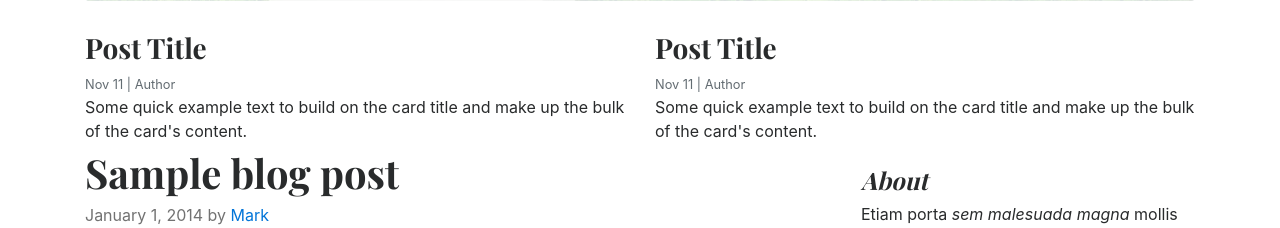
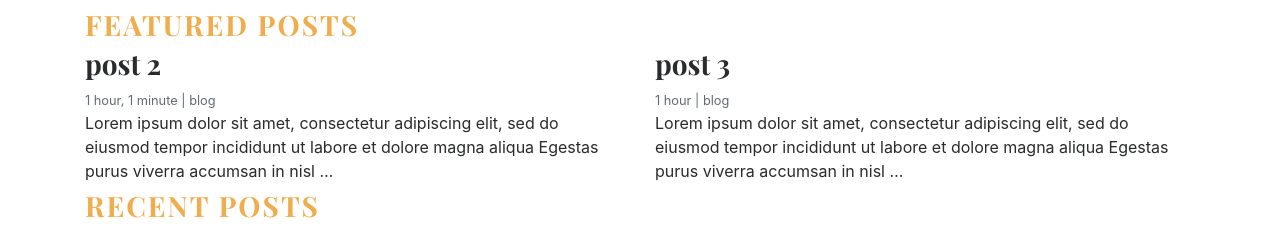
Before and after one commit to amirhosseinpq021/blog, a Django app: page / in a window 1280 px wide. Shown: the part 470-698 px from the top of the page. Run offline with Django 5.2, Linux system fonts and the light colour scheme; data comes from the database, SQL or seed files in the repository; both versions use the stored data as it was after the commit.

Commit message:
add categories and add features post and recent posts tp home page

```diff
--- a/config/views.py
+++ b/config/views.py
@@ -1,6 +1,8 @@
 from django.shortcuts import redirect, render
 
-# from blogs.models import Blog, Category
+from blogs.models import Blog, Category
+
+
 # from assignments.models import About
 # from .forms import RegistrationForm
 # from django.contrib.auth.forms import AuthenticationForm
@@ -8,4 +10,12 @@ from django.shortcuts import redirect, render
 
 
 def home(request):
-    return render(request, 'home.html',)
+    categories = Category.objects.all()
+    featured_posts = Blog.objects.filter(is_featured=True, status='Published').order_by('updated_at')
+    posts = Blog.objects.filter(is_featured=False, status='Published')
+    context = {
+        'categories': categories,
+        'featured_posts': featured_posts,
+        'posts': posts
+    }
+    return render(request, 'home.html', context)
--- a/templates/home.html
+++ b/templates/home.html
@@ -28,75 +28,78 @@
 
     <div class="nav-scroller py-1 mb-2">
         <nav class="nav d-flex justify-content-between">
-          <a class="p-2 text-muted" href="#">World</a>
-          <a class="p-2 text-muted" href="#">U.S.</a>
-          <a class="p-2 text-muted" href="#">Technology</a>
-          <a class="p-2 text-muted" href="#">Design</a>
-          <a class="p-2 text-muted" href="#">Culture</a>
-          <a class="p-2 text-muted" href="#">Business</a>
-          <a class="p-2 text-muted" href="#">Politics</a>
-          <a class="p-2 text-muted" href="#">Opinion</a>
-          <a class="p-2 text-muted" href="#">Science</a>
-          <a class="p-2 text-muted" href="#">Health</a>
-          <a class="p-2 text-muted" href="#">Style</a>
-          <a class="p-2 text-muted" href="#">Travel</a>
+            {% for cat in categories %}
+                <a class="p-2 text-muted" href="#">{{ cat.category_name }}</a>
+            {% endfor %}
         </nav>
     </div>
 
 
-
-<div class="jumbotron p-3 p-md-5 text-white rounded bg-dark" style="background-image: url({% static 'images/cricket.jpg' %});background-blend-mode: overlay;background-size:cover;">
+    <!--featured post main-->
+    {% for post in featured_posts %}
+        {% if forloop.first %}
+            <div class="jumbotron p-3 p-md-5 text-white rounded bg-dark"
+                 style="background-image: url({{ post.featured_image.url }});background-blend-mode: overlay;background-size:cover;">
                 <div class="col-md-8 px-0">
-      <h1 class="display-4 font-italic">Title of a longer featured blog post</h1>
-      <p class="lead my-3">Multiple lines of text that form the lede, informing new readers quickly and efficiently about what's most interesting in this post's contents.</p>
+                    <h1 class="display-4 font-italic">{{ post.title }}</h1>
+                    <p class="lead my-3">{{ post.short_description | truncatewords:25 }}</p>
                     <p class="lead mb-0"><a href="#" class="text-white font-weight-bold">Continue reading...</a></p>
                 </div>
             </div>
+        {% endif %}
+    {% endfor %}
 
+    <!--featured post-->
+    <h3 class="text-uppercase text-warning" style="letter-spacing: 2px;">Featured Posts</h3>
         <div class="row mb-2">
+            {% for post in featured_posts %}
+                {% if not forloop.first %}
                     <div class="col-md-6">
-      <div class="card border-0" >
+                        <div class="card border-0">
                             <div class="card-body">
-          <h3>Post Title</h3>
-          <small class="mb-1 text-muted">Nov 11 | Author</small>
-          <p class="card-text">Some quick example text to build on the card title and make up the bulk of the card's content.</p>
+                                <h3>{{ post.title }}</h3>
+                                <small class="mb-1 text-muted">{{ post.created_at | timesince }} | {{ post.author }}</small>
+                                <p class="card-text">{{ post.short_description | truncatewords:25 }}</p>
                             </div>
                         </div>
                     </div>
-    <div class="col-md-6">
-      <div class="card border-0" >
+                {% endif %}
+            {% endfor %}
+        </div>
+
+
+
+    <!--featured post-->
+
+
+        <!--recent post-->
+        <h3 class="text-uppercase text-warning" style="letter-spacing: 2px;">Recent Posts</h3>
+
+        {% for post in posts %}
+            <div class="card mb-3" style="max-width: 540px;">
+                <div class="row g-0">
+
+                    <div class="col-md-4">
+                        <img src="{{ post.featured_image.url }}" class="img-fluid rounded-start" alt="...">
+                    </div>
+                    <div class="col-md-8">
                         <div class="card-body">
-          <h3>Post Title</h3>
-          <small class="mb-1 text-muted">Nov 11 | Author</small>
-          <p class="card-text">Some quick example text to build on the card title and make up the bulk of the card's content.</p>
+                            <h5 class="card-title">{{ post.title }}</h5>
+                            <p class="card-text">{{ post.short_description | truncatewords:25 }}</p>
+                            <p class="card-text"><small class="text-body-secondary">{{ post.created_at | timesince }}
+                                | {{ post.author }}</small></p>
+                            <button type="button" class="btn btn-outline-secondary" disabled>Read More ...</button>
                         </div>
                     </div>
                 </div>
             </div>
-
-  <main role="main" class="container p-0">
-    <div class="row">
-      <div class="col-md-8 blog-main">
-
-        <div class="blog-post">
-          <h2 class="blog-post-title">Sample blog post</h2>
-          <p class="blog-post-meta">January 1, 2014 by <a href="#">Mark</a></p>
-
-          <p>This blog post shows a few different types of content that's supported and styled with Bootstrap. Basic typography, images, and code are all supported.</p>
-
-          <p>Cum sociis natoque penatibus et magnis <a href="#">dis parturient montes</a>, nascetur ridiculus mus. Aenean eu leo quam. Pellentesque ornare sem lacinia quam venenatis vestibulum. Sed posuere consectetur est at lobortis. Cras mattis consectetur purus sit amet fermentum.</p>
-
-
-        </div>
-        <!-- /.blog-post -->
-
-      </div>
-      <!-- /.blog-main -->
+        {% endfor %}
 
         <aside class="col-md-4 blog-sidebar">
             <div class="p-3 mb-3 bg-light rounded">
                 <h4 class="font-italic">About</h4>
-          <p class="mb-0">Etiam porta <em>sem malesuada magna</em> mollis euismod. Cras mattis consectetur purus sit amet fermentum. Aenean lacinia bibendum nulla sed consectetur.</p>
+                <p class="mb-0">Etiam porta <em>sem malesuada magna</em> mollis euismod. Cras mattis consectetur
+                    purus sit amet fermentum. Aenean lacinia bibendum nulla sed consectetur.</p>
             </div>
 
             <div class="p-3">
```
Also changed, not shown: db.sqlite3. Lines whose indentation alone changed are shown as unchanged.
